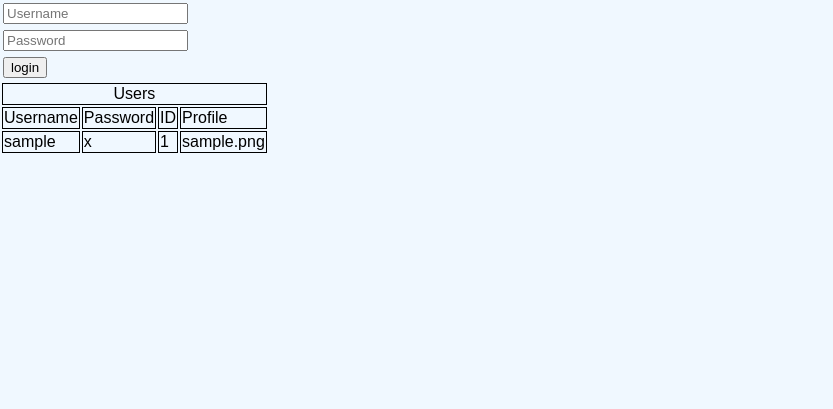
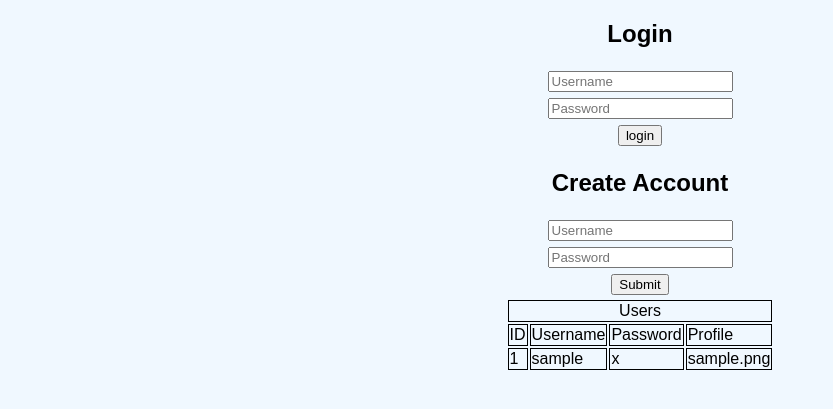
Before and after one commit to Stefan-Mars/Php, a PHP site: page /index.php?content=login in a window 1280 px wide. Shown: the part 58-467 px from the top of the page, without its empty margins (0-833 px from the left). Run offline with PHP 8.4, Linux system fonts and the light colour scheme; tables that the repository leaves empty or names only in its code hold one stand-in row (values such as "Sample post").

Commit message:
netjes maken

```diff
--- a/functions/login.php
+++ b/functions/login.php
@@ -2,60 +2,74 @@
 function login()
 {
     $conn = mysqli_connect('localhost', 'root', '', 'php');
-    if(!$conn){
+    if (!$conn) {
         die('Connection Failed' . mysqli_connect_error());
     }
 
     $result = mysqli_query($conn, 'SELECT * FROM `users`');
 
     $collection = [];
-    if(mysqli_num_rows($result) > 0);{
-        while($row=mysqli_fetch_assoc($result))
-        {
-            $collection[]=$row;
+    if (mysqli_num_rows($result) > 0); {
+        while ($row = mysqli_fetch_assoc($result)) {
+            $collection[] = $row;
         }
     }
-
-
-
-
-
-    if (isset($_SESSION['status'])){
-        $render = '<form method= "post" action=""><input type="submit" id="loguit" name="loguit" value="Loguit"></form>';
-    }
-    else{
-        $render = '<form method= "post" action=""><input name="username" placeholder="Username"></input><br>';
-        $render .= '<input name= "password" placeholder= "Password"></input><br>';
-        $render .= '<input type="submit" id= "submit" name="submit" value="login"></form>';
+    $render = '<div class="login">';
+    if (isset($_SESSION['status'])) {
+        $render .= '<form method= "post" action=""><input type="submit" id="loguit" name="loguit" value="Loguit"></form>';
+    } else {
+        $render .= '<h2>Login</h2>';
+        $render .= '<table><tr><form method= "post" action=""><input name="username" placeholder="Username"></input></tr>';
+        $render .= '<tr><input name= "password" placeholder= "Password"></input></tr>';
+        $render .= '<tr><input type="submit" id= "submit" name="submit" value="login"></form></tr></table>';
     }
     if (!empty($_POST['submit'])) {
         if (empty($_SESSION['status'])) {
             if (isset($_POST['password']) && isset($_POST["username"])) {
-                foreach($collection as $value){
-                if (($_POST['password'] == $value['password']) && ($_POST["username"] == $value['username'])) {
-                    $_SESSION['status'] = true;
-                    header("Refresh:0");
+                foreach ($collection as $value) {
+                    if (($_POST['password'] == $value['password']) && ($_POST["username"] == $value['username'])) {
+                        $_SESSION['status'] = true;
+                        header("Refresh:0");
+                    }
                 }
             }
-            }
         }
-
-
     }
     if (!empty($_POST['loguit'])) {
         $_SESSION = [];
         header("Refresh:0");
     }
+    $render .= "<h2>Create Account</h2>";
+    $render .= "<table><form method= 'post' action='' >";
+    $render .= '<tr><input name= "createUsername" placeholder= "Username"></input></tr>';
+    $render .= '<tr><input name= "createPassword" placeholder= "Password"></input></tr>';
+    $render .= '<tr><input type="submit" id= "submit" name="submit"></tr>';
+    $render .= "</form></table>";
     $render .= "<table>";
     $render .= "<tr><td style='text-align: center;' colspan='4'>Users</td></tr>";
-    $render .= "<tr><td>Username</td><td>Password</td><td>ID</td><td>Profile</td></tr>";
-    foreach($collection as $value)
-    {
-        $render .= "<tr><td>".$value['username']."</td>";
-        $render .= "<td>".$value['password']."</td>";
-        $render .= "<td>".$value['id']."</td>";
-        $render .= "<td>".$value['profile']."</td>";
+    $render .= "<tr><td>ID</td><td>Username</td><td>Password</td><td>Profile</td></tr>";
+    foreach ($collection as $value) {
+        $render .= "<tr><td>" . $value['id'] . "</td>";
+        $render .= "<td>" . $value['username'] . "</td>";
+        $render .= "<td>" . $value['password'] . "</td>";
+        $render .= "<td>" . $value['profile'] . "</td>";
     }
     $render .= "</table>";
+    if (!empty($_POST['createUsername']) && !empty($_POST["createPassword"])) {
+        if (isset($_POST['createUsername']) && isset($_POST["createPassword"])) {
+            $createUsername = $_POST['createUsername'];
+            $createPassword = $_POST['createPassword'];
+            $sql = "INSERT INTO users (id, username, password, profile)
+        VALUES ('', '$createUsername', '$createPassword','1')";
+            if ($conn->query($sql) === TRUE) {
+                echo "New Account created successfully";
+                $_SESSION['status'] = true;
+                header("Refresh:0");
+            } else {
+                echo "Error: " . $sql . "<br>" . $conn->error;
+            }
+        }
+    }
+    $render .= '</div>';
     return $render;
 }
--- a/style.css
+++ b/style.css
@@ -72,3 +72,7 @@ nav{
 td{
     border: 1px black solid;
 }
+.login{
+    display: grid;
+    place-items:  center;
+}
```
